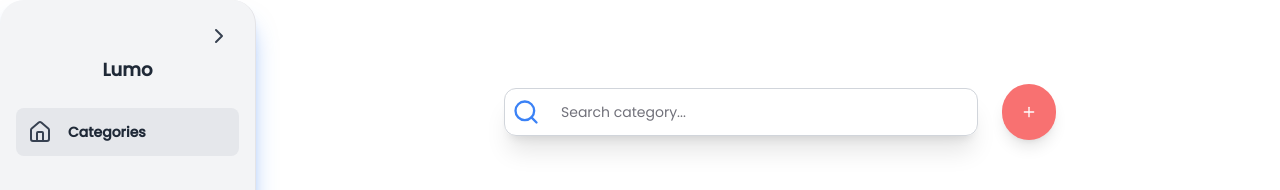
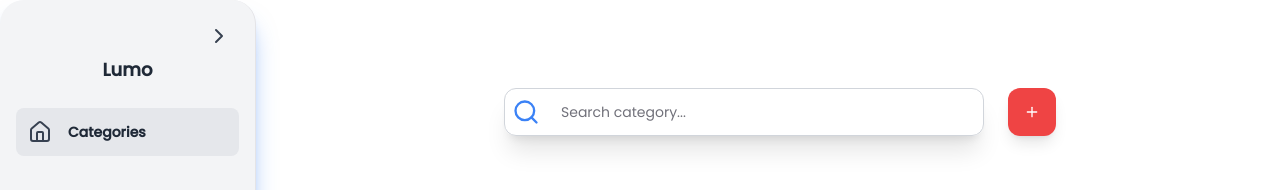
Before and after one commit to shivaacodes/Lumo-pet-adoption, a Next.js app: page /category in a window 1280 px wide. Shown: the top 190 px of the page. Built offline with nearby package versions, Linux system fonts and the light colour scheme; no server answers.

Commit message:
better backend functionality

```diff
--- a/src/components/add-pet-button.jsx
+++ b/src/components/add-pet-button.jsx
@@ -21,9 +21,9 @@ export default function AddPetButton() {
         <TooltipTrigger asChild>
           <Button
             onClick={handleClick}
-            className="bg-red-400 hover:bg-red-600 text-white rounded-[30px] shadow-lg w-14 h-14 flex items-center justify-center"
+            className="bg-red-500 hover:bg-red-600 text-white rounded-xl shadow-lg w-12 h-12 flex items-center justify-center"
           >
-            <Plus className="w-10 h-10" />
+            <Plus className="w-8 h-8" />
           </Button>
         </TooltipTrigger>
         <TooltipContent side="top">
```
